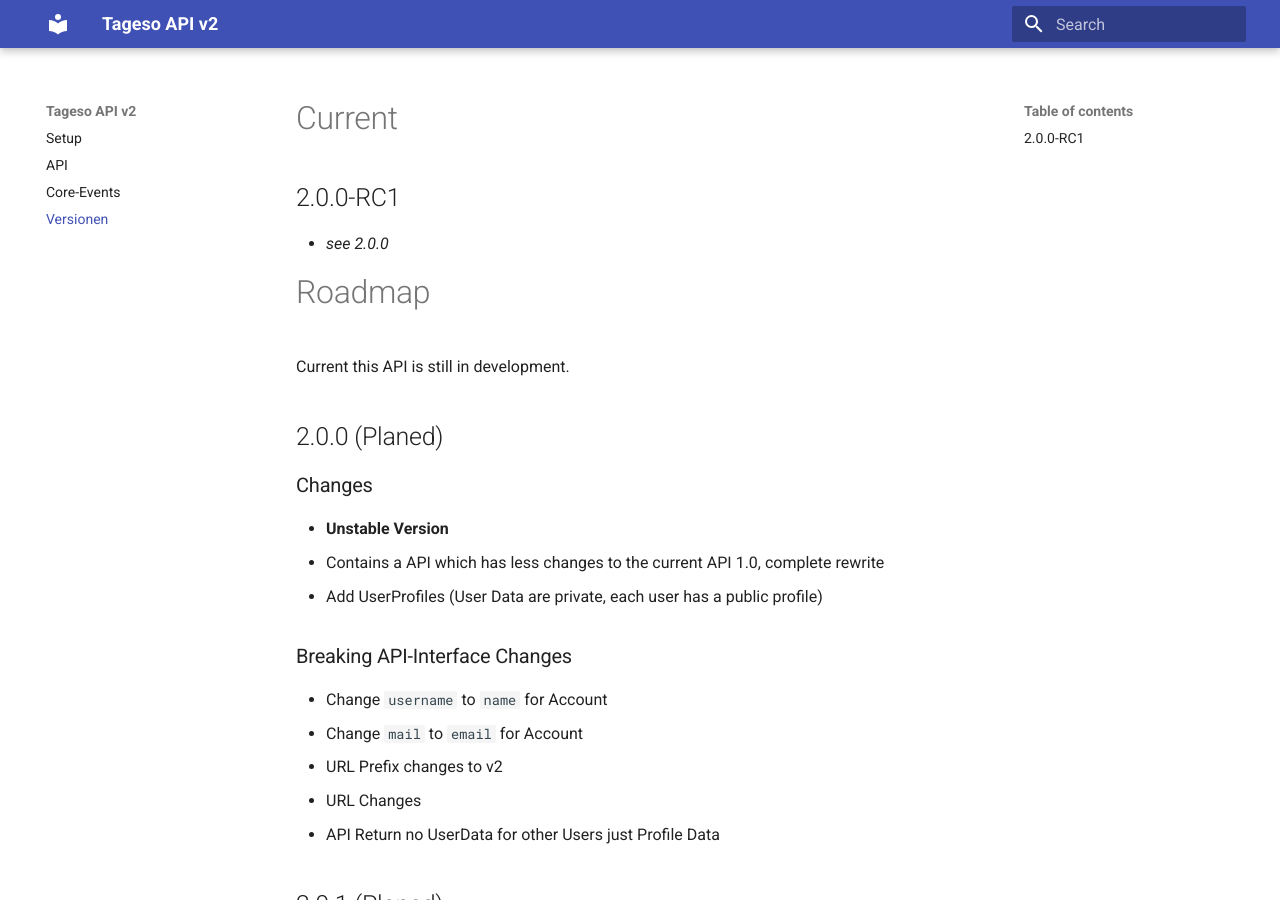
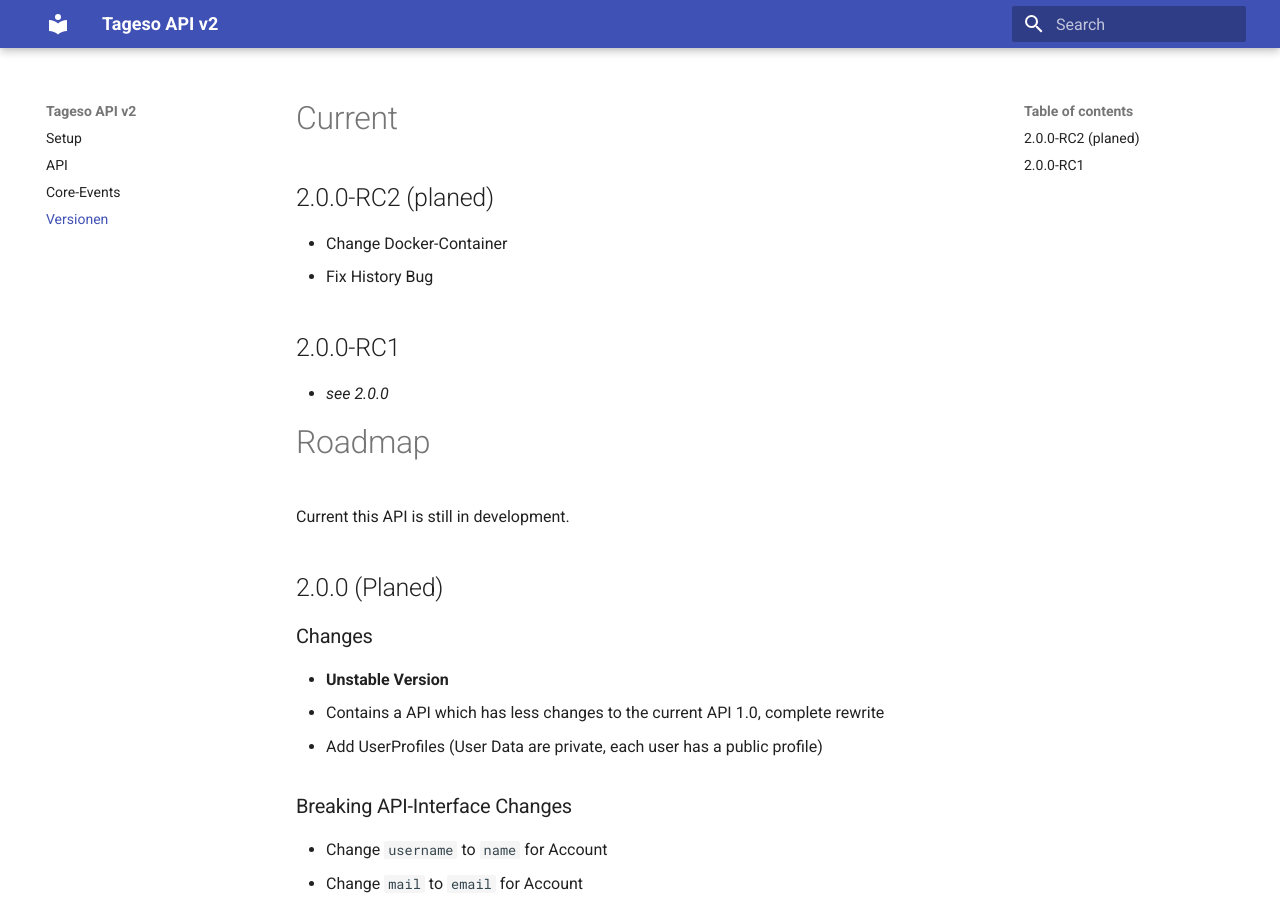
Before and after one commit to tageso/api, an MkDocs documentation site: the page built from docs/docs/version.md, in a window 1280 px wide and 900 px high. Built offline with MkDocs 1.6.1 and Material for MkDocs 9.7.7, drawn with Linux system fonts in a browser that asks for light colours.

Commit message:
Update version.md

```diff
--- a/docs/docs/version.md
+++ b/docs/docs/version.md
@@ -1,4 +1,9 @@
 # Current
+
+## 2.0.0-RC2 (planed)
+
+* Change Docker-Container
+* Fix History Bug
 
 ## 2.0.0-RC1
 
```
